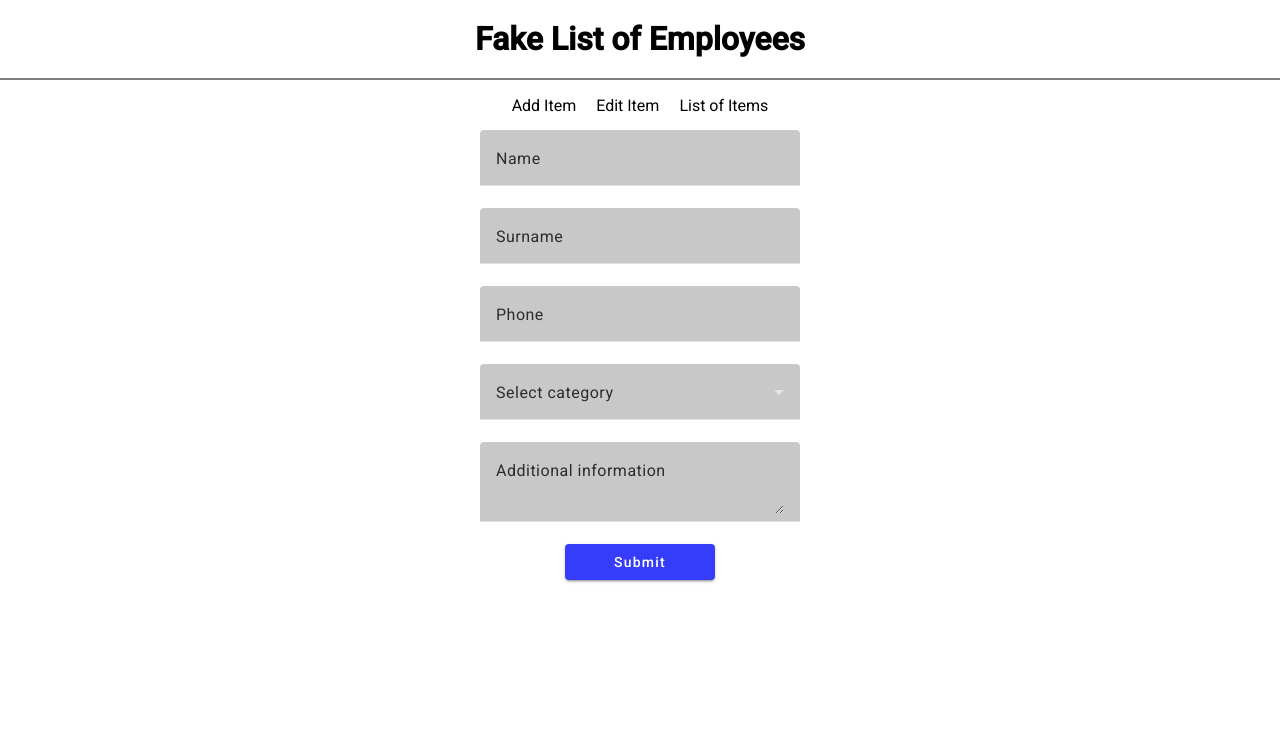
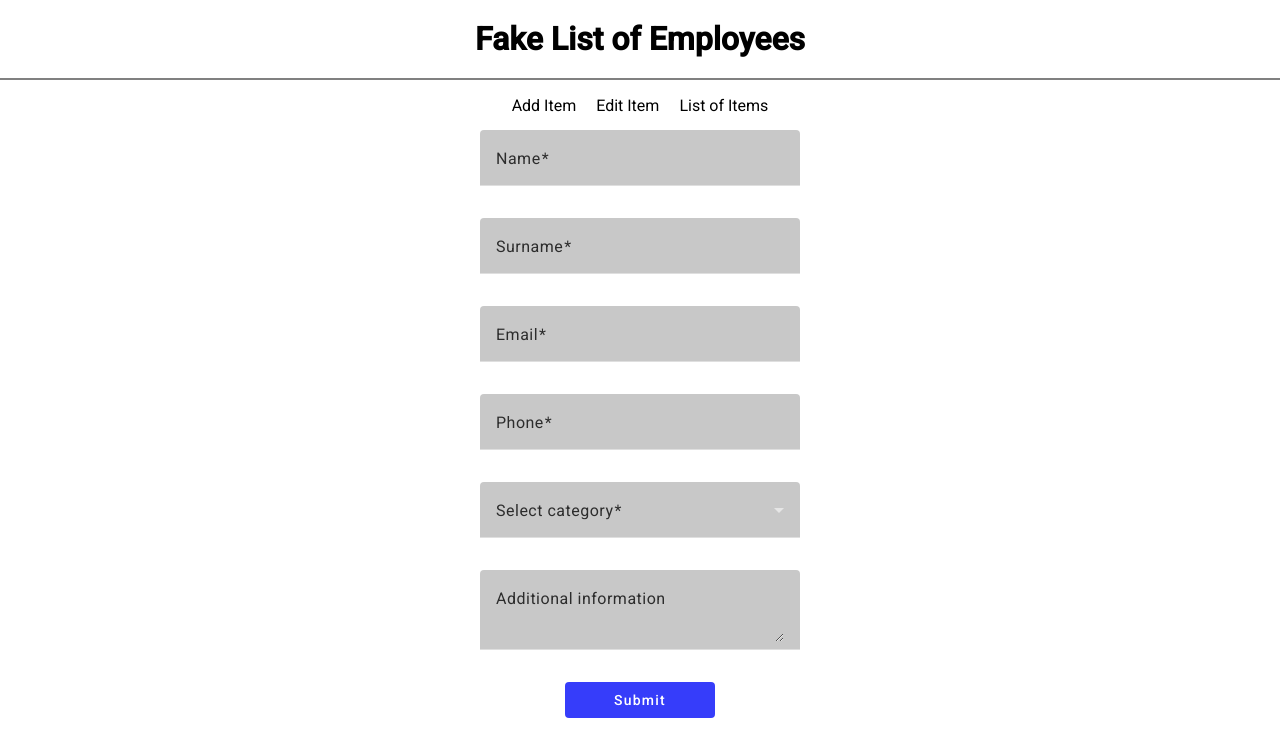
Before and after one commit to Taraskin777/ssi-test-app, an Angular app: page /add-item in a window 1280 px wide. Shown: the top 756 px of the page. Built offline with nearby package versions, Linux system fonts and the light colour scheme.

Commit message:
add require message for input fields

```diff
--- a/src/app/main/components/add-new-item/add-new-item.component.html
+++ b/src/app/main/components/add-new-item/add-new-item.component.html
@@ -1,28 +1,63 @@
 <section>
-  <form action="">
+  <form [formGroup]="profileForm" (ngSubmit)="onSubmit()">
     <mat-form-field class="input_wrapper">
-      <mat-label>Name</mat-label>
-      <input matInput />
+      <mat-label for="name">Name</mat-label>
+      <input matInput id="name" type="text" formControlName="name" />
+      @if (profileForm.get('name')?.hasError('required')) {
+        <mat-error>Name is <strong>required!</strong></mat-error>
+      }
     </mat-form-field>
     <mat-form-field>
-      <mat-label>Surname</mat-label>
-      <input matInput />
+      <mat-label for="surname">Surname</mat-label>
+      <input matInput id="surname" type="text" formControlName="surname" />
+      @if (profileForm.get('surname')?.hasError('required')) {
+        <mat-error>Surname is <strong>required!</strong></mat-error>
+      }
     </mat-form-field>
     <mat-form-field>
-      <mat-label>Phone</mat-label>
-      <input type="number" matInput />
+      <mat-label for="email">Email</mat-label>
+      <input
+        matInput
+        id="email"
+        type="email"
+        formControlName="email"
+        placeholder="Ex. pat@example.com" />
+      @if (
+        profileForm.get('email')?.hasError('email') &&
+        !profileForm.get('email')?.hasError('required')
+      ) {
+        <mat-error>Please enter a valid email address</mat-error>
+      }
+      @if (profileForm.get('email')?.hasError('required')) {
+        <mat-error>Email is <strong>required!</strong></mat-error>
+      }
+    </mat-form-field>
+    <mat-form-field>
+      <mat-label for="phone">Phone</mat-label>
+      <input type="number" id="phone" formControlName="phone" matInput />
+      @if (profileForm.get('phone')?.hasError('required')) {
+        <mat-error>Phone is <strong>required!</strong></mat-error>
+      }
     </mat-form-field>
     <mat-form-field>
       <mat-label>Select category</mat-label>
-      <mat-select>
-        <mat-option value="one">First option</mat-option>
-        <mat-option value="two">Second option</mat-option>
+      <mat-select formControlName="category">
+        <mat-option value="one">First category</mat-option>
+        <mat-option value="two">Second category</mat-option>
       </mat-select>
+      @if (profileForm.get('category')?.hasError('required')) {
+        <mat-error>Category is <strong>required!</strong></mat-error>
+      }
     </mat-form-field>
     <mat-form-field>
-      <mat-label>Additional information</mat-label>
-      <textarea matInput></textarea>
+      <mat-label for="info">Additional information</mat-label>
+      <textarea matInput id="info" formControlName="info"></textarea>
     </mat-form-field>
-    <button class="submit_btn" mat-raised-button>Submit</button>
+    <button
+      class="submit_btn"
+      mat-raised-button
+      [disabled]="profileForm.invalid">
+      Submit
+    </button>
   </form>
 </section>
--- a/src/app/main/components/add-new-item/add-new-item.component.scss
+++ b/src/app/main/components/add-new-item/add-new-item.component.scss
@@ -1,6 +1,7 @@
 form {
   display: flex;
   flex-direction: column;
+  gap: 10px;
   align-content: center;
   width: 25vw;
   .submit_btn {
@@ -26,3 +27,8 @@ form {
 ::ng-deep .mat-mdc-select-value {
   color: black !important;
 }
+
+
+input::placeholder {
+   color: rgba(0, 0, 255, 0.651) !important;
+}
--- a/src/app/main/components/add-new-item/add-new-item.component.ts
+++ b/src/app/main/components/add-new-item/add-new-item.component.ts
@@ -4,6 +4,14 @@ import { MatSelectModule } from '@angular/material/select';
 import { MatInputModule } from '@angular/material/input';
 import { MatFormFieldModule } from '@angular/material/form-field';
 import { MatButtonModule } from '@angular/material/button';
+
+import {
+  FormGroup,
+  FormControl,
+  ReactiveFormsModule,
+  Validators,
+} from '@angular/forms';
+import { take } from 'rxjs';
 
 @Component({
   selector: 'app-add-new-item',
@@ -14,10 +22,24 @@ import { MatButtonModule } from '@angular/material/button';
     MatSelectModule,
     MatButtonModule,
     CommonModule,
+    ReactiveFormsModule,
   ],
   templateUrl: './add-new-item.component.html',
   styleUrl: './add-new-item.component.scss',
 })
 export class AddNewItemComponent {
   color = 'black';
+  profileForm = new FormGroup({
+    name: new FormControl('', Validators.required),
+    surname: new FormControl('', Validators.required),
+    email: new FormControl('', [Validators.required, Validators.email]),
+    phone: new FormControl('', Validators.required),
+    category: new FormControl('', Validators.required),
+    info: new FormControl(''),
+  });
+
+  onSubmit() {
+    console.log(this.profileForm.value);
+    this.profileForm.reset();
+  }
 }
--- a/src/styles.scss
+++ b/src/styles.scss
@@ -22,8 +22,3 @@ section {
 h1 {
   text-align: center;
 }
-
-// .mat-mdc-text-field-wrapper.mdc-text-field {
-//   border-color: red;
-//   background-color: rgb(169, 169, 169);
-// }
```
